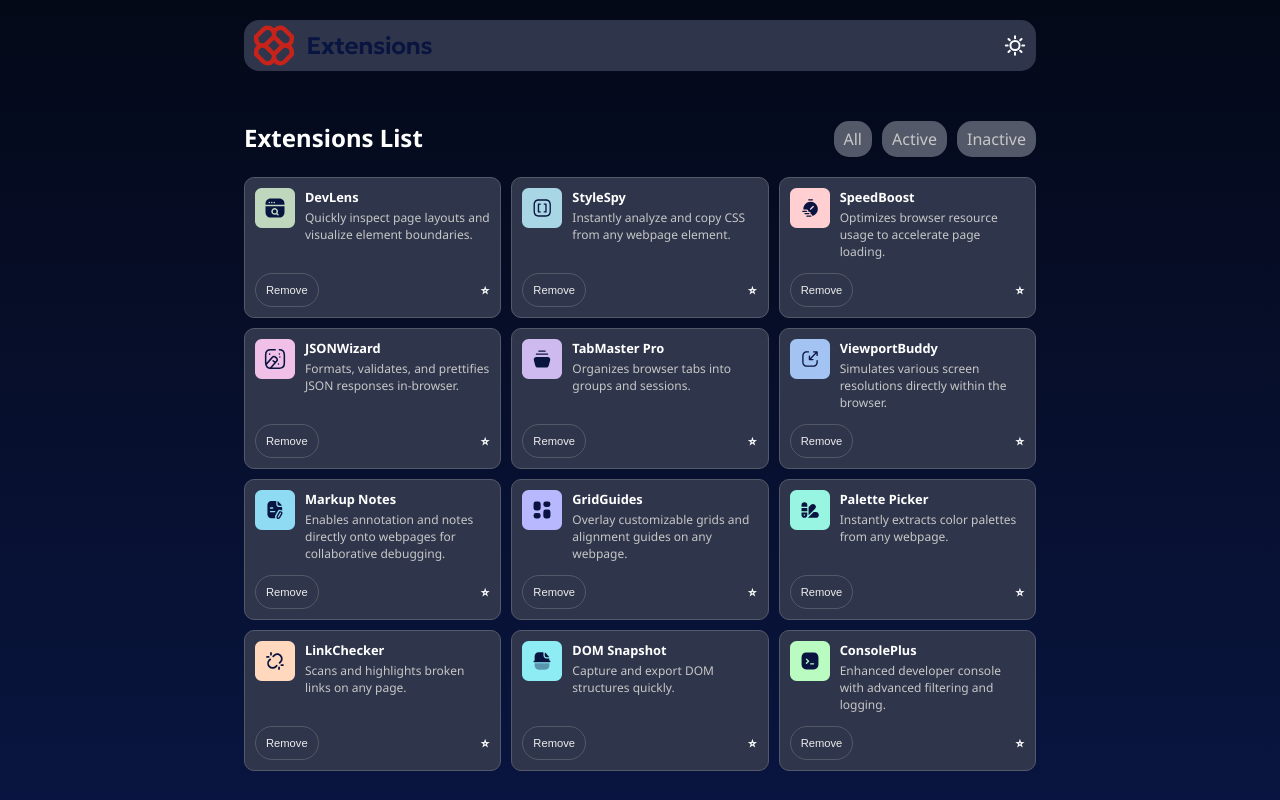
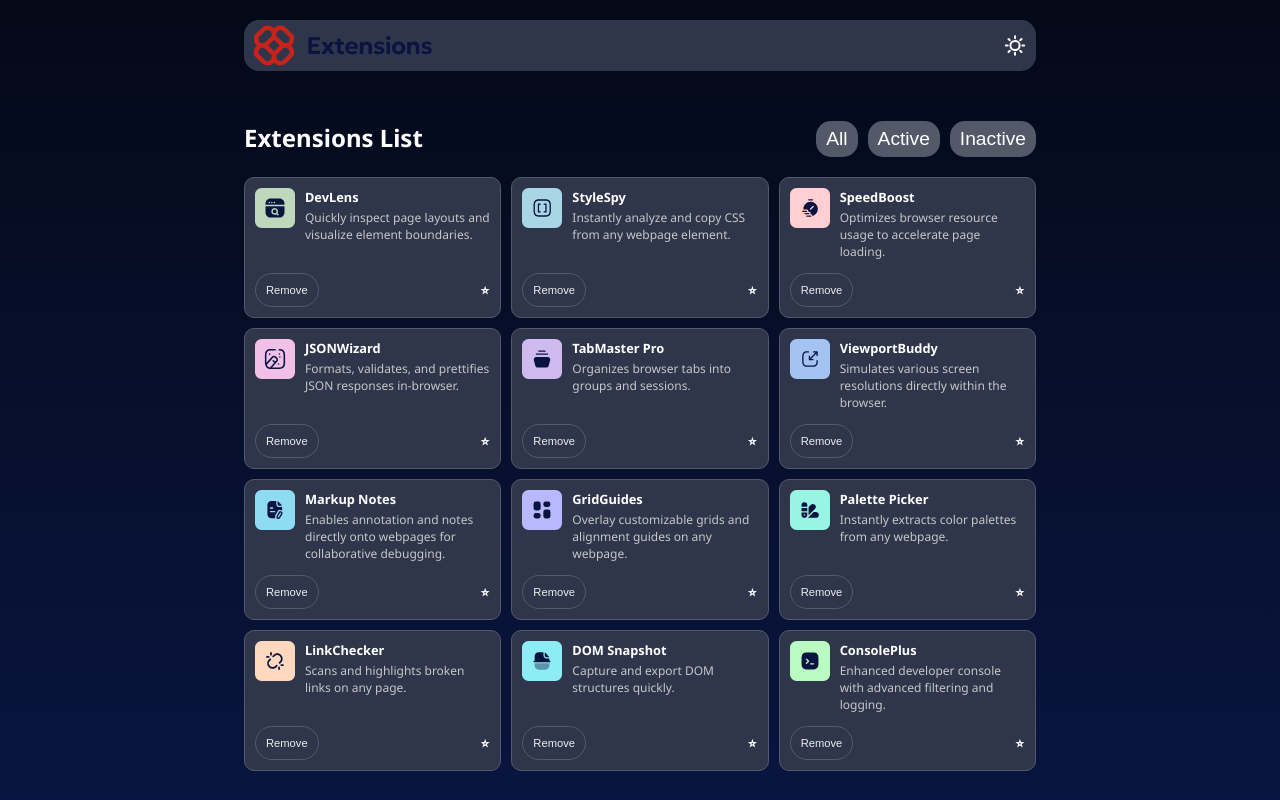
Before and after one commit to DarielDR21/Browser-Extension-Manager, a plain HTML site: page index.html in a window 1280 px wide. Drawn offline with Linux system fonts and the light colour scheme.

Commit message:
Final Version

```diff
--- a/css/style.css
+++ b/css/style.css
@@ -61,6 +61,14 @@ h1 {
     font-size: 1rem;
     padding: 7px 10px;
     border-radius: 15px;
+}
+
+.filters button {
+    background: none;
+    border: none;
+    color: white;
+    cursor: pointer;
+    font-size: 1.2rem;
 }
 
 a {
@@ -172,9 +180,12 @@ a {
 
 
 /* JS classes */
-.active {
+.filters li.active {
     background-color: orange;
-    color: black;
+    transition: background-color 0.3s, color 0.3s;
 }
 
+.filters li.active button{
+    color: darkblue;
+}
 /* End of JS classes */
--- a/index.html
+++ b/index.html
@@ -26,9 +26,9 @@
         <h1>Extensions List</h1>
         <nav>
             <ul class="filters">
-              <li><a href="#" id="all">All</a></li>
-              <li><a href="#" id="active">Active</a></li>
-              <li><a href="#" id="inactive">Inactive</a></li>
+              <li id="all"><button>All</button></li>
+              <li id="active"><button>Active</button></li>
+              <li id="inactive"><button>Inactive</button></li>
             </ul>
         </nav>
       </div>
--- a/main.js
+++ b/main.js
@@ -3,7 +3,7 @@ const toggle = document.querySelectorAll('.toggle')
 const activeLink = document.getElementById('active');
 const inactiveLink = document.getElementById('inactive');
 const allLink = document.getElementById('all');
-const filterLinks = document.querySelectorAll('.filters a');
+const filterLinks = document.querySelectorAll('.filters li');
 const extensions = document.querySelectorAll('.extension');
 
 
@@ -32,11 +32,11 @@ filterLinks.forEach(link => {
                 }
             });
 
-            } else if (link.id === 'all') {
-                extensions.forEach(extension => {
-                    extension.style.display = '';
-                });
-            }
+        } else if (link.id === 'all') {
+            extensions.forEach(extension => {
+                extension.style.display = '';
+            });
+        }
     });
 });
 
```
